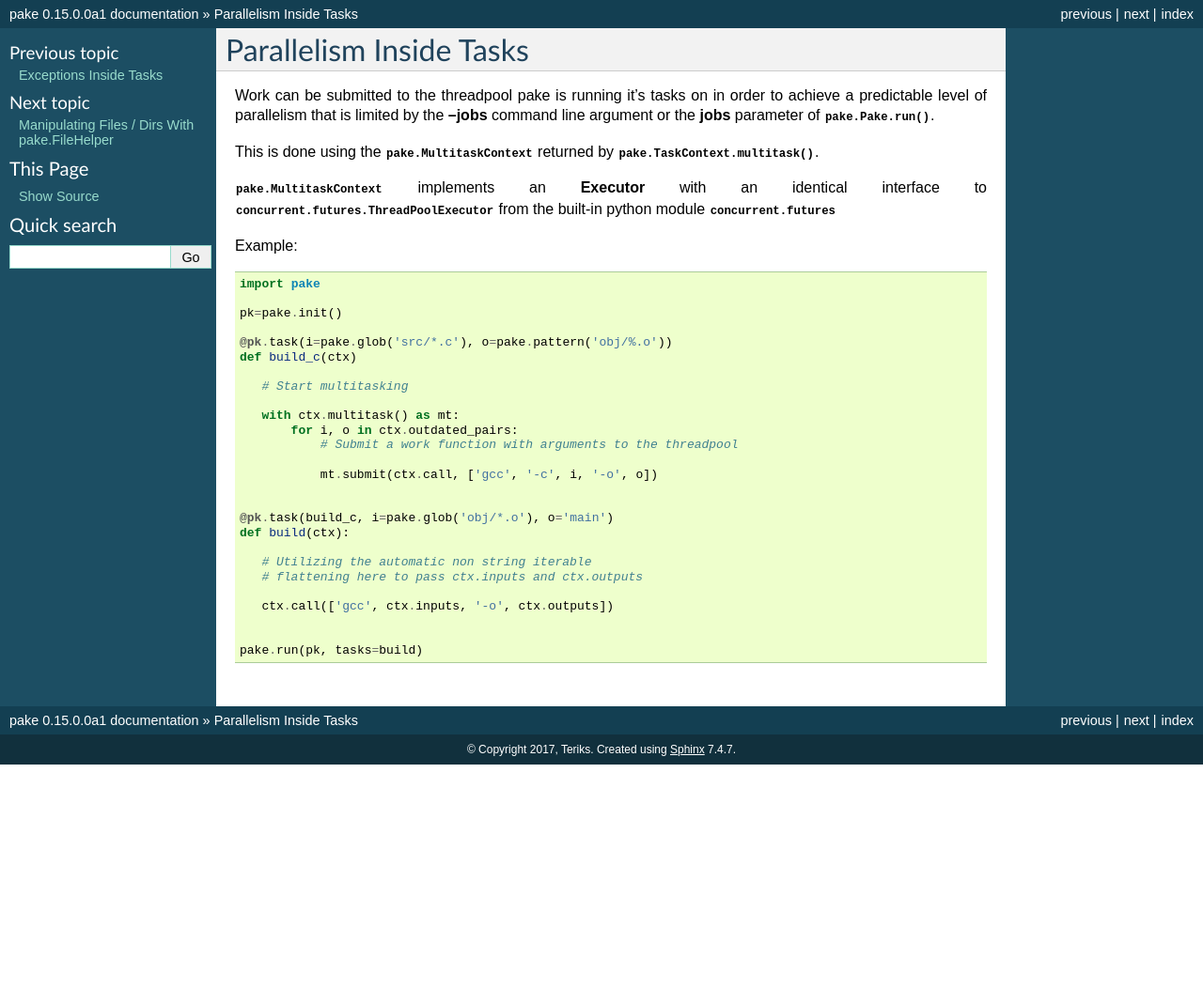
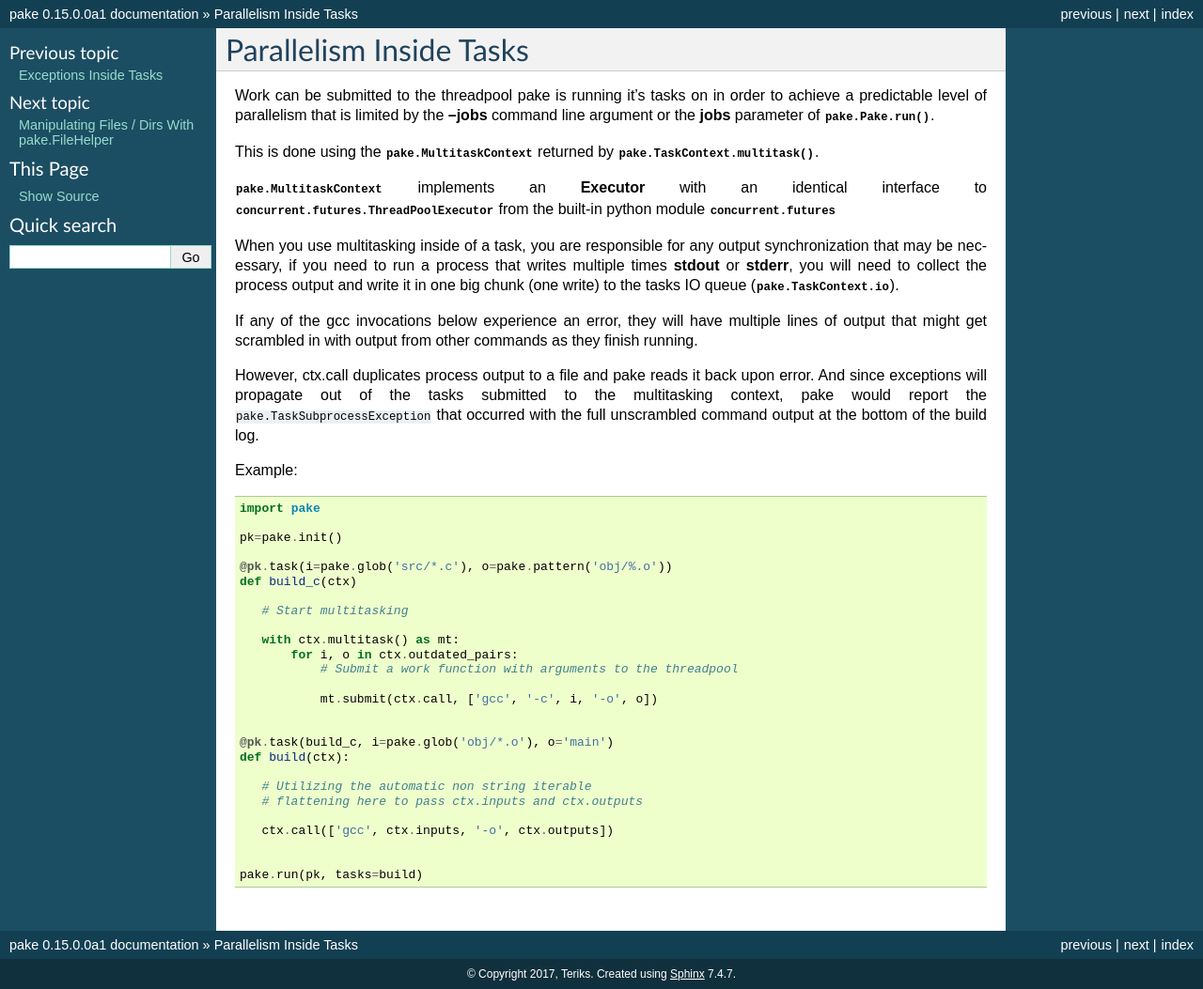
Before and after one commit to Teriks/pake, a Sphinx documentation site: the page built from docs/source/multitasking.rst, in a window 1280 px wide. Shown: the whole page at 94% size. Built offline with Sphinx 7.4.7, drawn with Linux system fonts in a browser that asks for light colours; cross-references to code outside the pages are shown as plain code; before the commit the page ends 900 px from its top, so only the background shows below that.

Commit message:
Add notes about output synchronization to multitasking page

```diff
--- a/docs/source/multitasking.rst
+++ b/docs/source/multitasking.rst
@@ -8,6 +8,19 @@ This is done using the :py:class:`pake.MultitaskContext` returned by :py:meth:`p
 
 :py:class:`pake.MultitaskContext` implements an **Executor** with an identical interface to
 :py:class:`concurrent.futures.ThreadPoolExecutor` from the built-in python module :py:mod:`concurrent.futures`
+
+When you use multitasking inside of a task, you are responsible for any output synchronization
+that may be necessary, if you need to run a process that writes multiple times **stdout** or **stderr**,
+you will need to collect the process output and write it in one big chunk (one write) to the tasks
+IO queue (:py:attr:`pake.TaskContext.io`).
+
+If any of the gcc invocations below experience an error, they will have multiple lines
+of output that might get scrambled in with output from other commands as they finish running.
+
+However, ctx.call duplicates process output to a file and pake reads it back upon error.
+And since exceptions will propagate out of the tasks submitted to the multitasking context,
+pake would report the :py:pake:`pake.TaskSubprocessException` that occurred with the full
+unscrambled command output at the bottom of the build log.
 
 Example:
 
```
